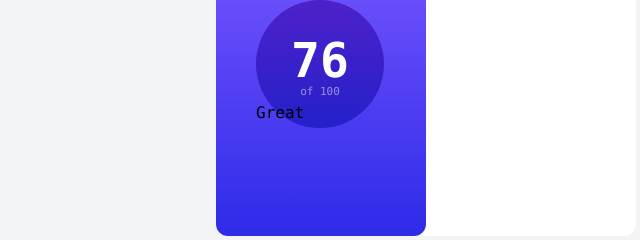
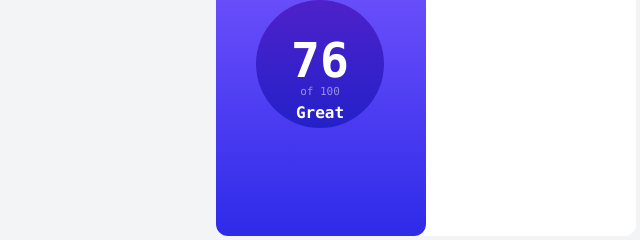
Before and after one commit to HayatsCodes/results-summary-component, a website: page index.html in a window 1280 px wide. Shown: the part 314-554 px from the top of the page, 214-854 px from the left. Drawn offline with Linux system fonts and the light colour scheme.

Commit message:
Updating the documentation

```diff
--- a/index.html
+++ b/index.html
@@ -27,15 +27,13 @@
               of 100
             </span>
           </p>
-          <p>
+          <p class="text-center text-white font-bold">
             Great
           </p>
         </div>
       </div>
     </div>
   </div>
-
-
 
 
 
```
